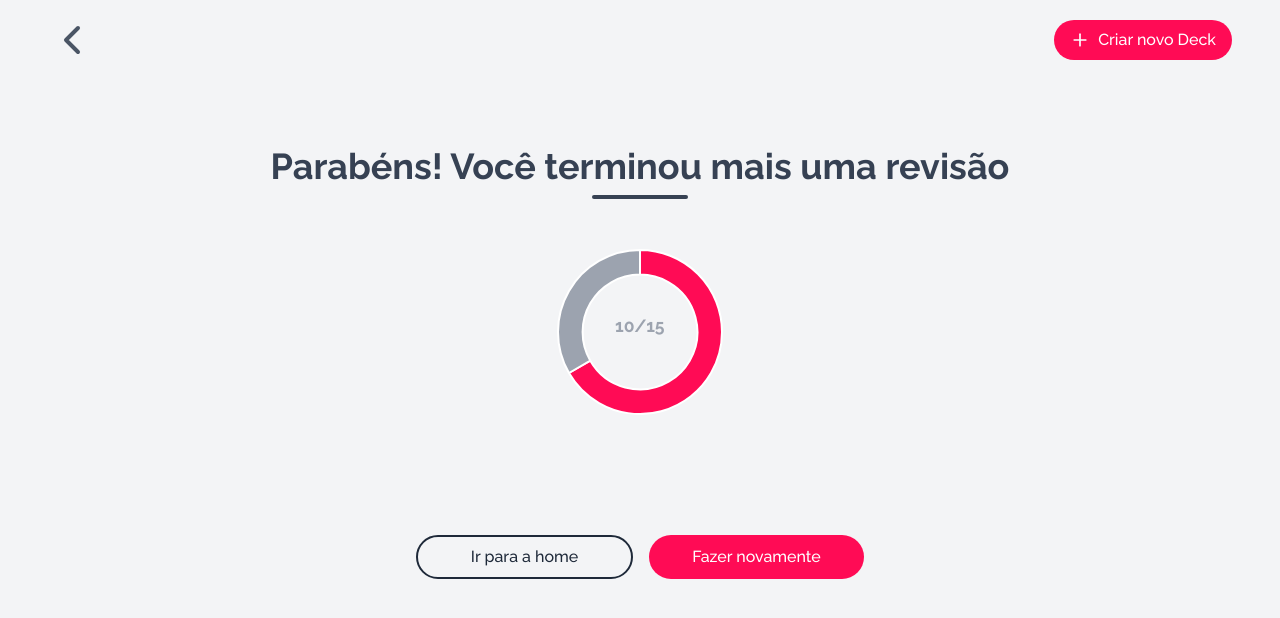
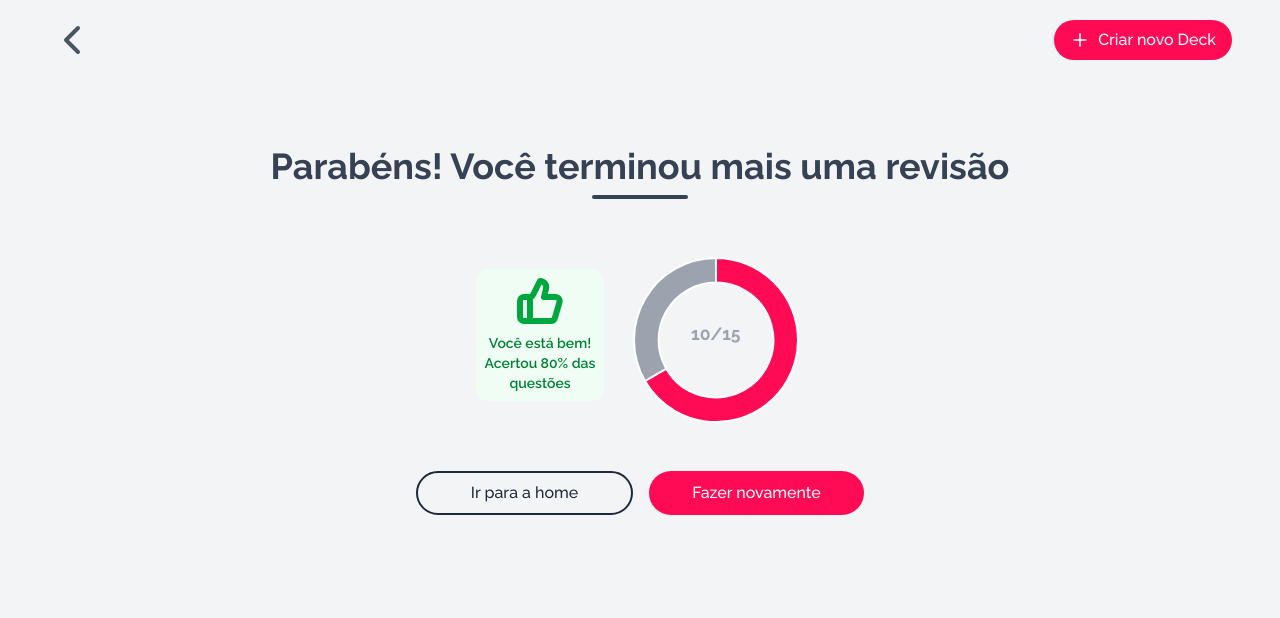
Before and after one commit to julioceno/memoriza, a Next.js app: page /decks/game/feedback in a window 1280 px wide. Shown: the top 618 px of the page. Built offline with nearby package versions, Linux system fonts and the light colour scheme.

Commit message:
feat: add FeedbackCard component and integrate it into FeedbackPage for enhanced user feedback display

```diff
--- a/src/app/decks/game/feedback/page.tsx
+++ b/src/app/decks/game/feedback/page.tsx
@@ -1,6 +1,7 @@
 'use client';
 
 import { Button, SectionTitle } from '@/components';
+import { FeedbackCard } from '@/components/FeedbackCard';
 import PerformanceChart from '@/components/PerformanceChart';
 import React from 'react';
 
@@ -13,12 +14,16 @@ const FeedbackPage: React.FC = () => {
             <SectionTitle>
                 Parabéns! Você terminou mais uma revisão
             </SectionTitle>
-
-            <PerformanceChart
-                correct={correctAnswers}
-                total={totalQuestions}
-            />
-
+            <div className="flex justify-center items-center gap-6 h-48">
+                <FeedbackCard
+                    content="Você está bem! Acertou 80% das questões"
+                    variant="like"
+                />
+                <PerformanceChart
+                    correct={correctAnswers}
+                    total={totalQuestions}
+                />
+            </div>
             <div className='flex flex-col sm:flex-row w-full sm:w-md gap-4'>
                 <Button type="outlined" full>
                     Ir para a home
--- /dev/null
+++ b/src/components/FeedbackCard/index.tsx
@@ -0,0 +1,39 @@
+import { ThumbsDown, ThumbsUp } from "lucide-react";
+import { IFeedbackCardProps } from "./types";
+
+export const FeedbackCard: React.FC<IFeedbackCardProps> = ({
+    content,
+    variant,
+}) => {
+    const isLike = variant === "like";
+
+    const getVariantClasses = () => {
+        if (isLike) {
+            return {
+                container: "bg-green-50 text-green-600",
+                icon: "text-green-600",
+                text: "text-green-700"
+            };
+        }
+
+        return {
+            container: "bg-red-50 text-red-600",
+            icon: "text-red-600",
+            text: "text-red-700"
+        };
+    };
+
+    const Icon = isLike ? ThumbsUp : ThumbsDown;
+
+    return (
+        <div className={`flex flex-col items-center rounded-xl w-32 gap-2 p-2 ${getVariantClasses().container}`}>
+            <Icon size={48} className={getVariantClasses().icon} strokeWidth={3} />
+
+            <div className="text-center">
+                <p className={`font-semibold text-sm ${getVariantClasses().text}`}>
+                    {content}
+                </p>
+            </div>
+        </div>
+    );
+};
--- /dev/null
+++ b/src/components/FeedbackCard/types.d.ts
@@ -0,0 +1,4 @@
+export interface IFeedbackCardProps {
+  content: string;
+  variant: "like" | "dislike";
+}
--- a/src/components/PerformanceChart/index.tsx
+++ b/src/components/PerformanceChart/index.tsx
@@ -69,7 +69,7 @@ const PerformanceChart: React.FC<IPerformanceChartProps> = ({ correct, total })
     };
 
     return (
-        <div className="w-44 h-64 mx-auto">
+        <div className="w-44">
             <Doughnut
                 data={data}
                 options={options}
```
